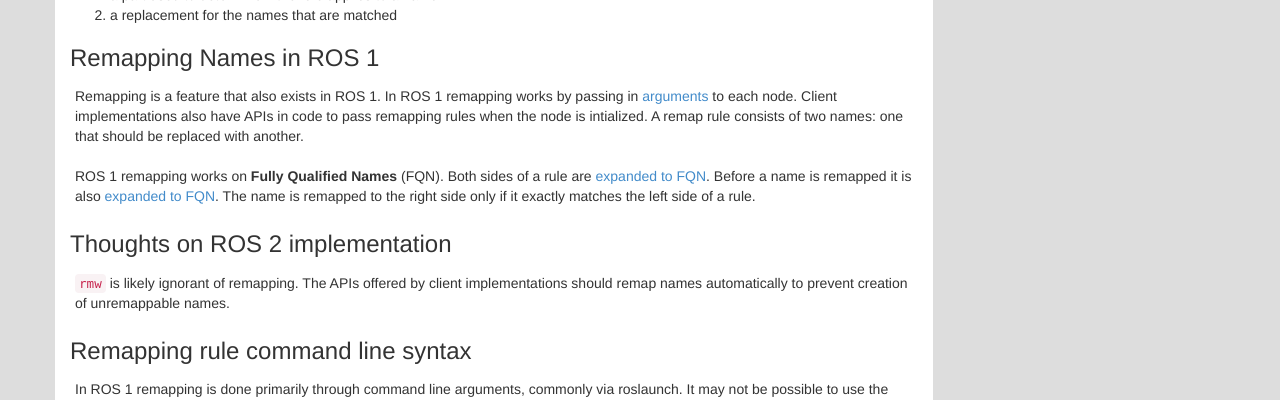
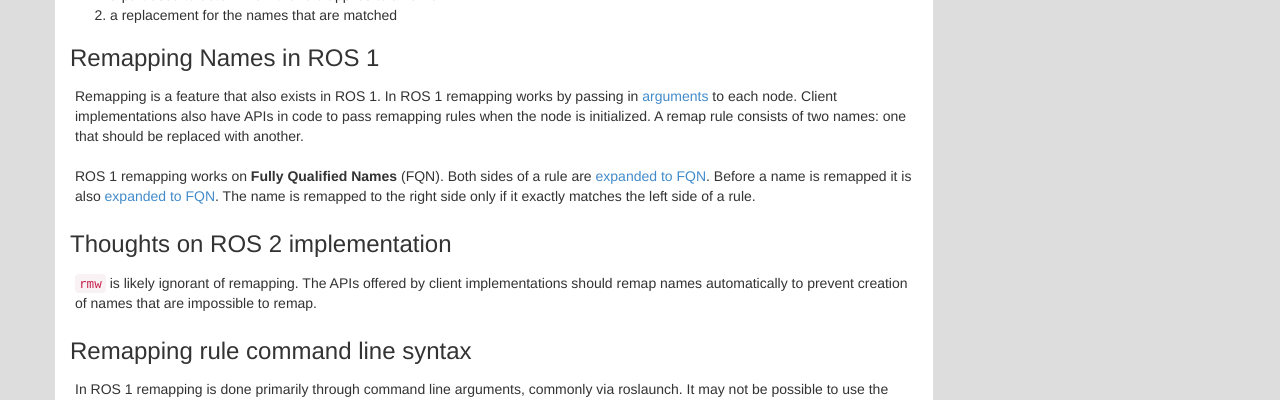
Before and after one commit to ros2/design, a Jekyll site: the page built from articles/remapping.md, in a window 1280 px wide and 900 px high, scrolled down 2664 px. Shown: the part 172-572 px from the top of the window. Built offline with Jekyll 4.4.1, drawn with Linux system fonts in a browser that asks for light colours; nearby versions of some CDN libraries; our own code applies the rules of GitHub Pages for plain Markdown files; some of the changed text lies outside the part shown.

Commit message:
Typo fixes

```diff
--- a/articles/remapping.md
+++ b/articles/remapping.md
@@ -168,7 +168,7 @@
 ### Remapping Names in ROS 1
 Remapping is a feature that also exists in ROS 1.
 In ROS 1 remapping works by passing in [arguments](http://wiki.ros.org/Remapping%20Arguments) to each node.
-Client implementations also have APIs in code to pass remapping rules when the node is intialized.
+Client implementations also have APIs in code to pass remapping rules when the node is initialized.
 A remap rule consists of two names: one that should be replaced with another.
 
 ROS 1 remapping works on **Fully Qualified Names** (FQN).
@@ -179,7 +179,7 @@
 
 ### Thoughts on ROS 2 implementation
 `rmw` is likely ignorant of remapping.
-The APIs offered by client implementations should remap names automatically to prevent creation of unremappable names.
+The APIs offered by client implementations should remap names automatically to prevent creation of names that are impossible to remap.
 
 
 ### Remapping rule command line syntax
```
Also changed, not shown: other parts of articles/remapping.md (+2 -2 lines).
